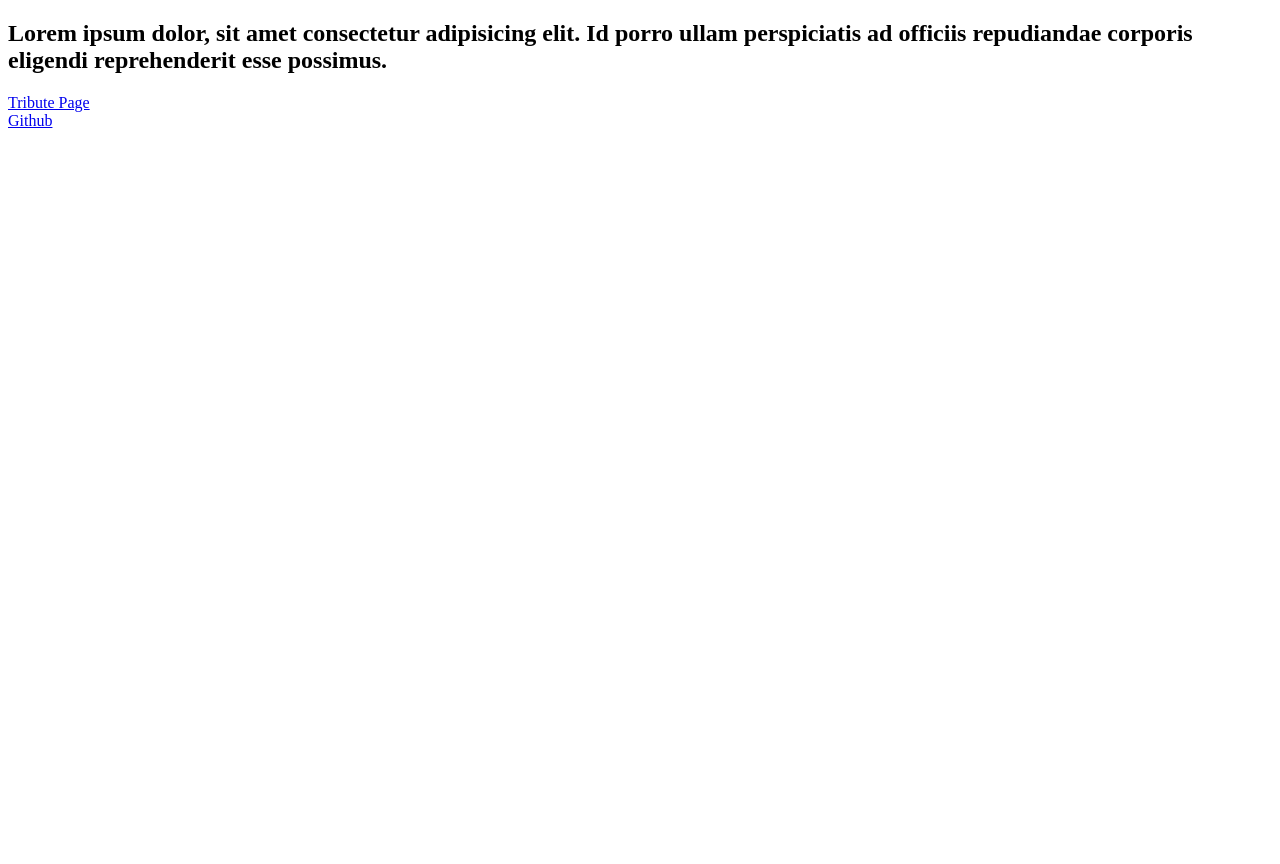
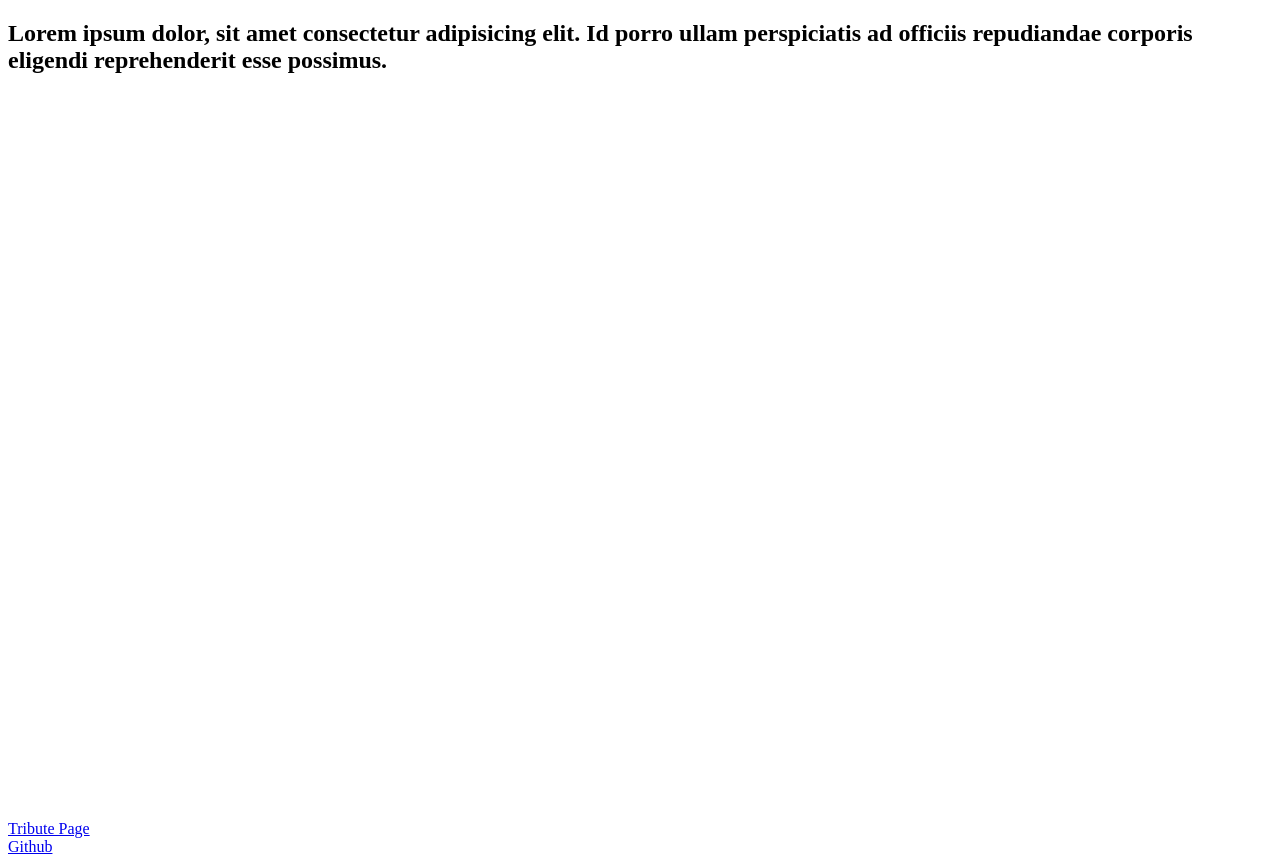
Before and after one commit to DhuruvSingh/Microverse-Trail-Dhuruv-Duncan, a plain HTML site: page index.html in a window 1280 px wide. Before the commit the page ends 800 px from the top, so only its background shows below. Drawn offline with Linux system fonts and the light colour scheme.

Commit message:
added height

```diff
--- a/css/style.css
+++ b/css/style.css
@@ -1,4 +1,8 @@
 @media query {
-  font-size
+
 
 }
+
+#welcome-section{
+  height: 100vh;
+}
```
